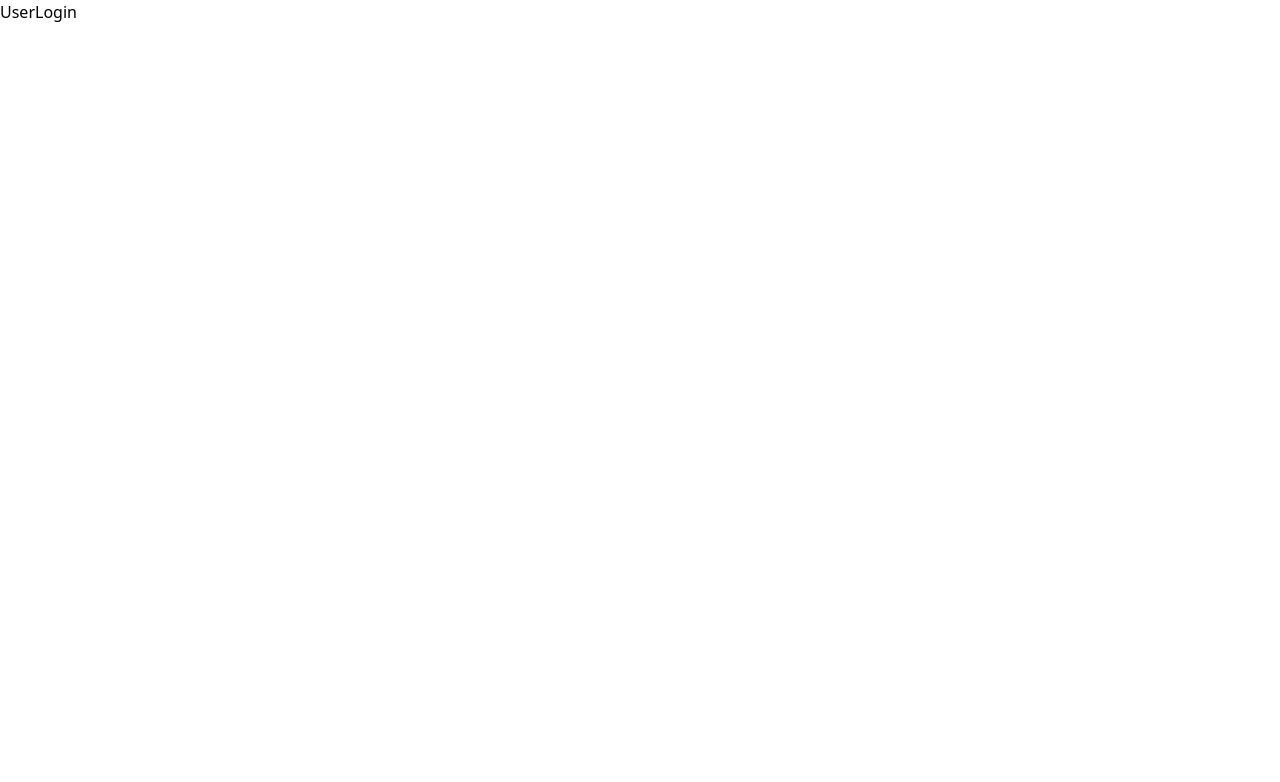
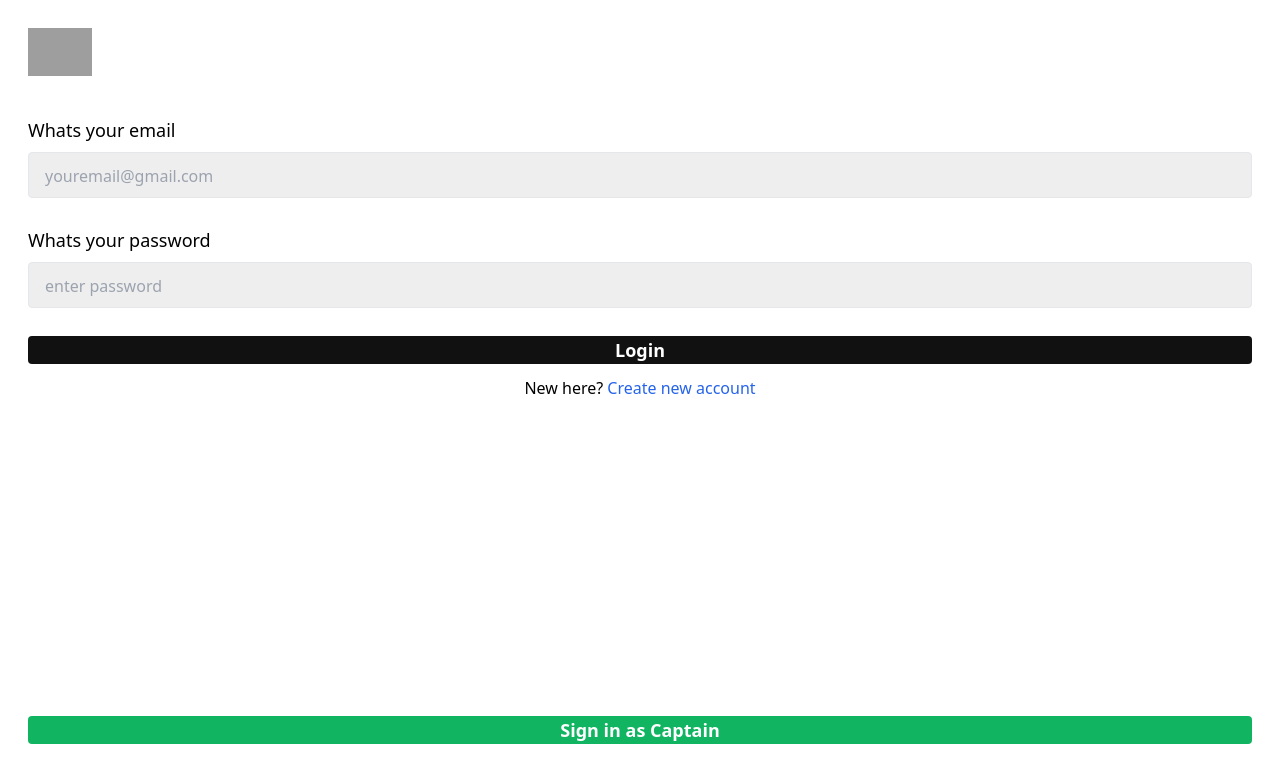
Before and after one commit to manpreet1singh/Uber-clone, a React (Vite) app in the folder Frontend/frontend/: page /login in a window 1280 px wide. Shown: the top 782 px of the page. Built offline with nearby package versions, Linux system fonts and the light colour scheme; grey boxes are pictures that could not be loaded.

Commit message:
Home and userlogin page

```diff
--- a/Frontend/frontend/src/pages/Home.jsx
+++ b/Frontend/frontend/src/pages/Home.jsx
@@ -1,13 +1,14 @@
 import React from 'react'
+import { Link } from 'react-router-dom'
 
 const Home = () => {
   return (
     <div>
-        <div className='h-screen pt-8 flex justify-between flex-col w-full bg-red-400'>
+        <div className=' bg-cover bg-center bg-[url(https://images.unsplash.com/photo-1605372502430-f195a119ca78?q=80&w=2476&auto=format&fit=crop&ixlib=rb-4.0.3&ixid=M3wxMjA3fDB8MHxwaG90by1wYWdlfHx8fGVufDB8fHx8fA%3D%3D)] h-screen pt-8 flex justify-between flex-col w-full bg-red-400'>
             <img className='w-16 ml-8 ' src="https://upload.wikimedia.org/wikipedia/commons/c/cc/Uber_logo_2018.png" alt="" />
             <div className='bg-white pb-7 py-4 px-4 '>
                 <h2 className='text-3xl font-bold' >Get Started with Uber</h2>
-                <button className='w-full bg-black text-white rounded mt-5 py-3'>Continue</button>
+                <Link to='/login' className=' flex items-center justify-center i w-full bg-black text-white rounded mt-5 py-3'>Continue</Link>
             </div>
         </div>
 
--- a/Frontend/frontend/src/pages/UserLogin.jsx
+++ b/Frontend/frontend/src/pages/UserLogin.jsx
@@ -1,8 +1,52 @@
-import React from 'react'
+import React ,{useState}from 'react'
+import { Link } from 'react-router-dom'
+const UserLogin = () => {
+    const [email, setEmail] = useState('')
+    const [password, setPassword] = useState('')
+    const [userData, setUserData] = useState({})
 
-const UserLogin = () => {
+    const submitHandler = async (e) => {
+        e.preventDefault()
+        setUserData({email:email,password:password})
+        console.log(userData)
+        setEmail('')
+        setPassword('')
+    }
   return (
-    <div>UserLogin</div>
+    <div className='p-7 h-screen flex flex-col justify-between' >
+        <div>
+        <img className='w-16 mb-10 ' src="https://upload.wikimedia.org/wikipedia/commons/c/cc/Uber_logo_2018.png" alt="" />
+        <form onSubmit={(e)=>{submitHandler(e)}}>
+            <h3 className='text-lg font-medium mb-2'>Whats your email</h3>
+            <input required
+                   value={email}
+                   onChange={(e)=>{setEmail(e.target.value)
+
+                   }
+
+                }
+                   className='bg-[#eeeeee] mb-7 rounded px-4 py-2 border w-full text-lg placeholder:text-base '
+                   type="email"
+                   placeholder='youremail@gmail.com'/>
+            <h3 className='text-lg font-medium  mb-2'>Whats your password</h3>
+            <input  required
+                    value={password}
+                    onChange={(e)=>{setPassword(e.target.value)
+                    }}
+                     className='bg-[#eeeeee] mb-7 rounded px-4 py-2 border w-full text-lg placeholder:text-base '
+                    type="password"
+                    placeholder='enter password' />
+            <button className='bg-[#111] text-white font-semibold mb-3  rounded px-4 w-full text-lg placeholder:text-base'>Login</button>
+
+        </form>
+        <p className='text-center' >New here?<Link to='/signup' className='text-blue-600' > Create new account</Link></p>
+        </div>
+        <div>
+            <Link  to='/captain-signup' className='bg-[#10b461] flex justify-center items-center text-white font-semibold mb-7 rounded px-4 w-full text-lg placeholder:text-base'> Sign in as Captain</Link>
+
+        </div>
+
+    </div>
   )
 }
 
```
